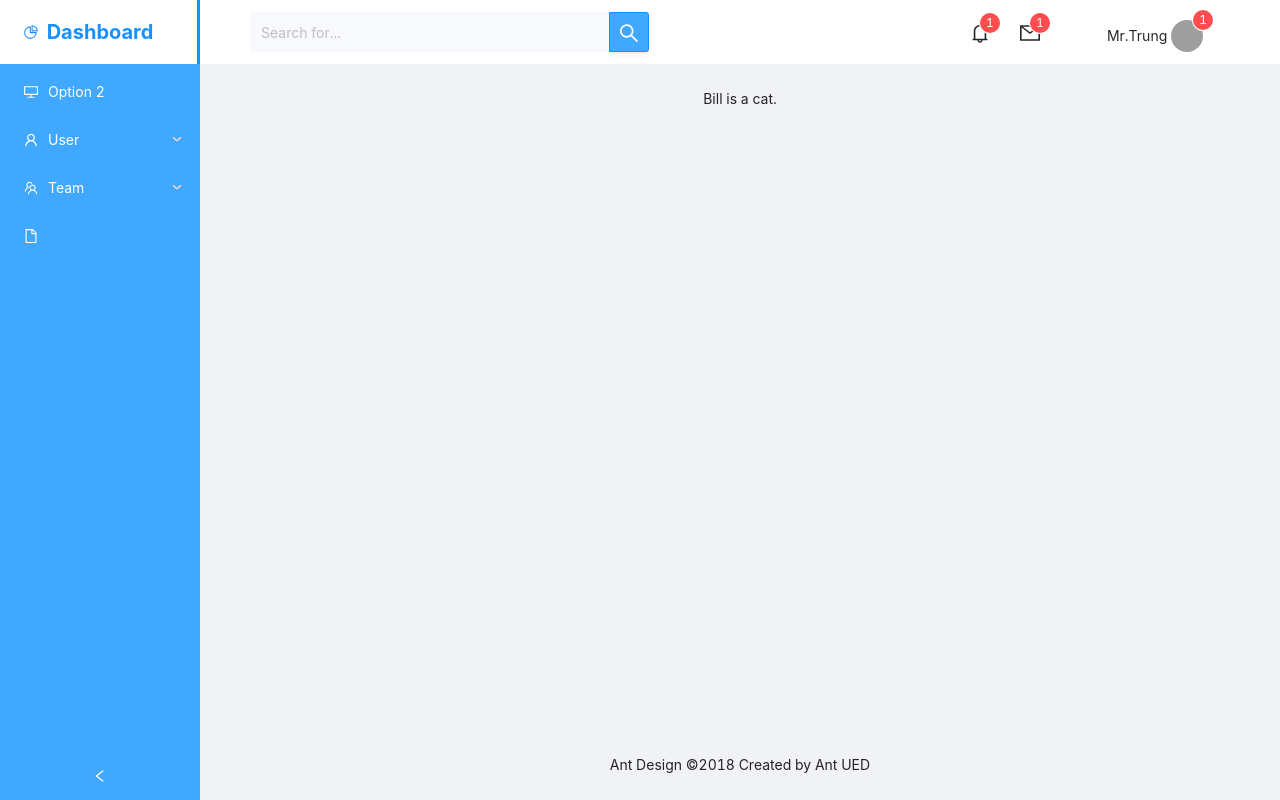
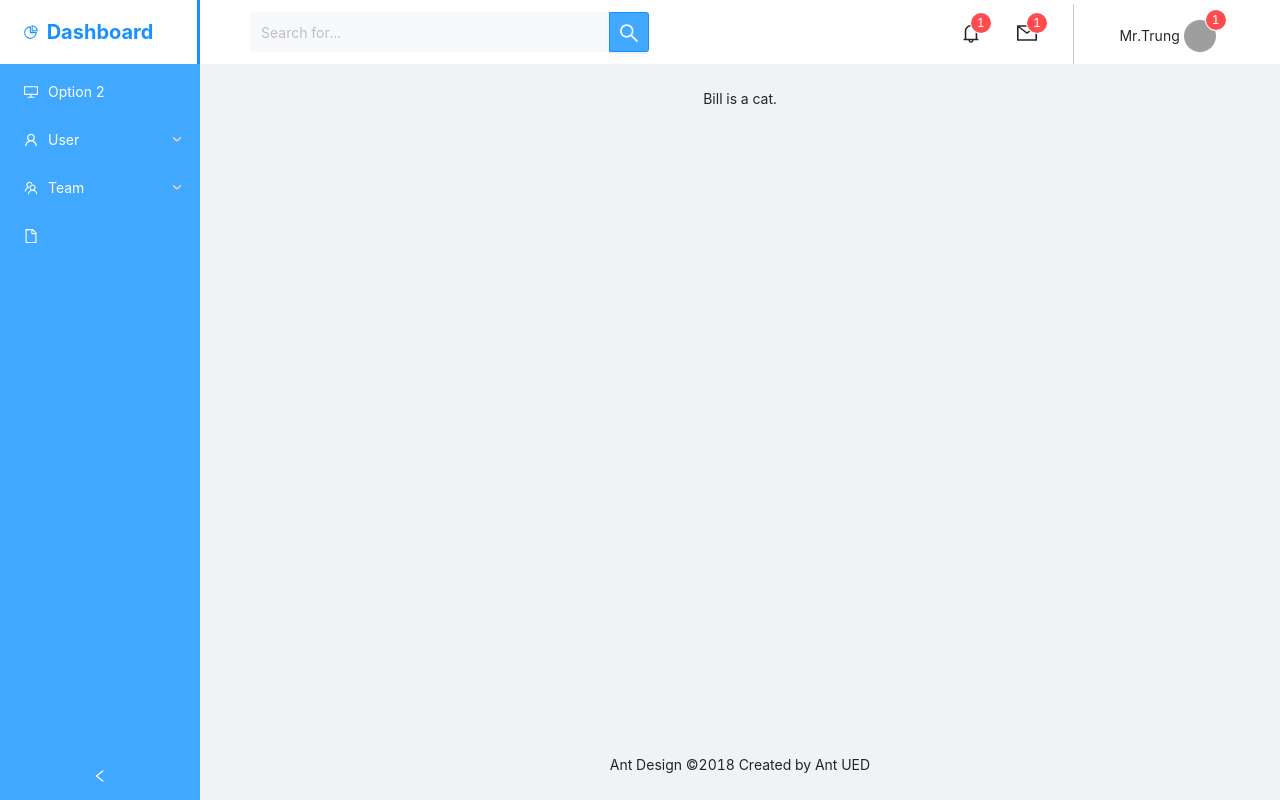
Before and after one commit to papercoding/react-web-admin-store-management, a React (Create React App) app: page / in a window 1280 px wide. Built offline with nearby package versions, Linux system fonts and the light colour scheme; grey boxes are pictures that could not be loaded.

Commit message:
[HG-8]: Add Vertical line

```diff
--- a/src/pages/admin/AdminPage.scss
+++ b/src/pages/admin/AdminPage.scss
@@ -50,12 +50,18 @@
                 justify-content: space-around;
 
                 .site-icons {
-                    width: 100px;
+                    width: 150px;
+
                     display: flex;
                     justify-content: space-around;
 
                     .site-icons_style svg {
                         font-size: 20px;
+                    }
+
+                    &::after {
+                        content: '';
+                        border-right: 1px solid $gray;
                     }
                 }
 
```
